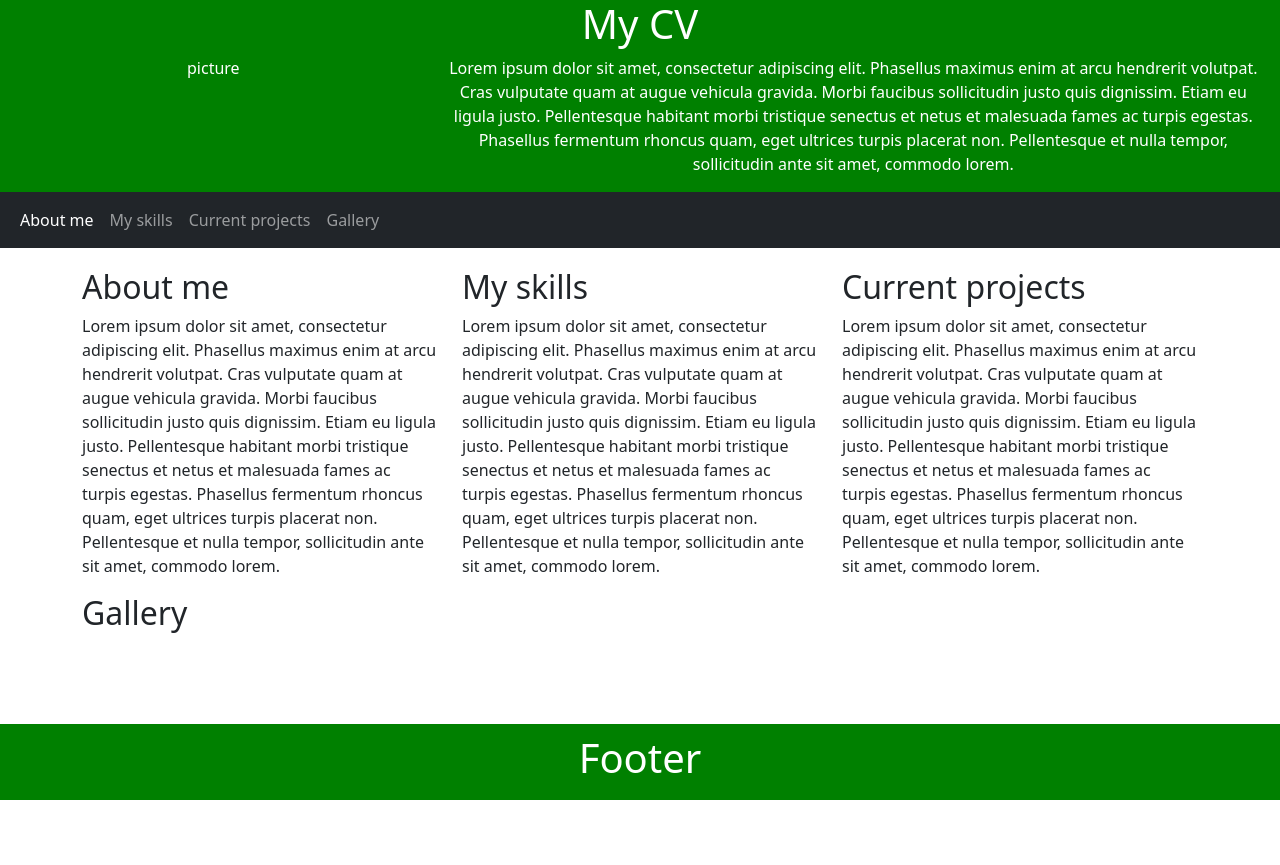
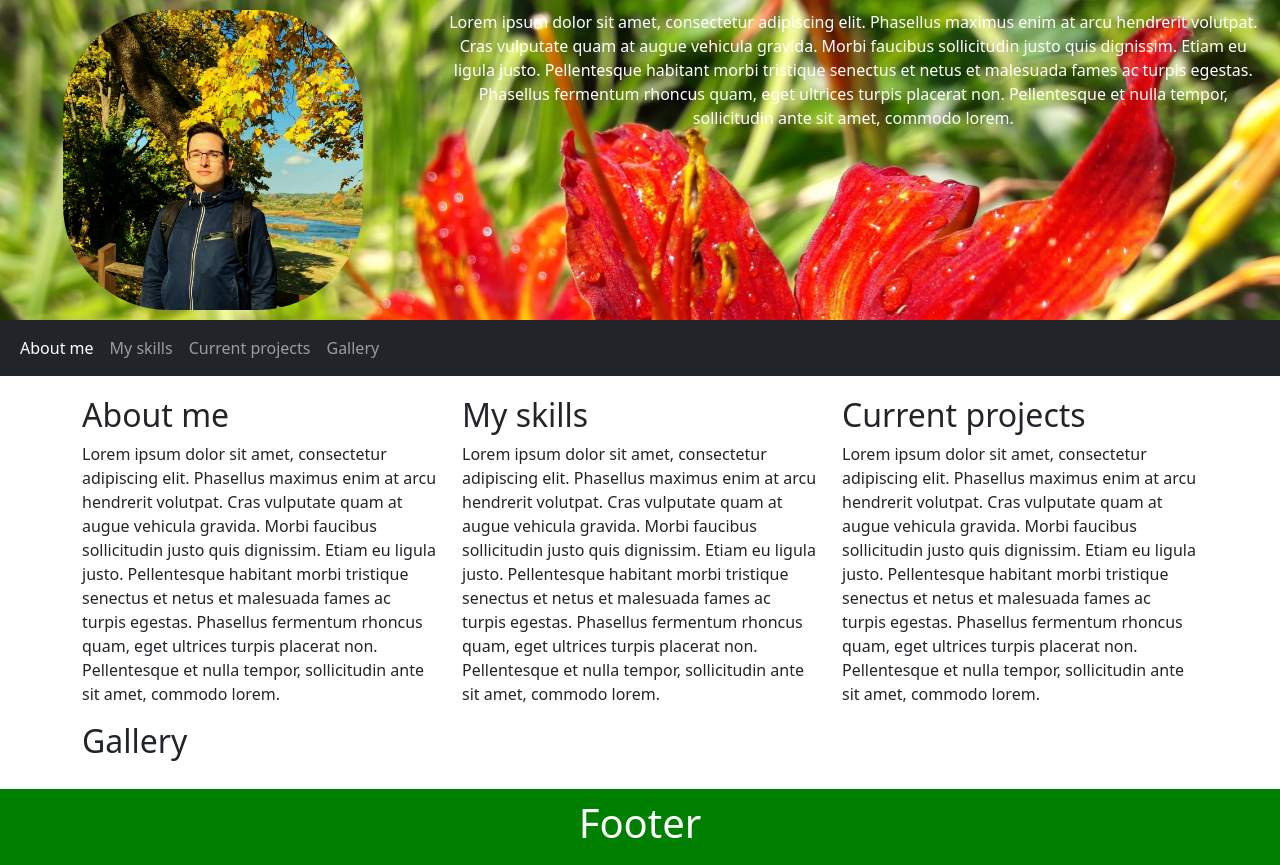
Before and after one commit to ArtisVansovics/my-CV, a plain HTML site: page index.html in a window 1280 px wide. Before the commit the page ends 800 px from the top, so only its background shows below. Drawn offline with nearby package versions, Linux system fonts and the light colour scheme.

Commit message:
Added more Bootstrap breakpoints and images to header

```diff
--- a/index.html
+++ b/index.html
@@ -9,13 +9,12 @@
     <title>My CV</title>
 </head>
 <body>
-  <header class="header container-fluid text-white text-center">
-    <h1 class="heading">My CV</h1>
+  <header class="container-fluid text-white text-center">
       <div class="row">
-        <div class="col-sm-4">
-          picture
+        <div class="col-sm-12 col-md-6 col-lg-4">
+          <img src="images/profile.jpg" class="img-fluid img-profile" alt="profile photo">
         </div>
-        <div class="col-sm-8">
+        <div class="col-sm-12 col-md-6 col-lg-8">
           <p> Lorem ipsum dolor sit amet, consectetur adipiscing elit. Phasellus maximus enim at arcu hendrerit volutpat. Cras vulputate quam at augue vehicula gravida. Morbi faucibus sollicitudin justo quis dignissim. Etiam eu ligula justo. Pellentesque habitant morbi tristique senectus et netus et malesuada fames ac turpis egestas. Phasellus fermentum rhoncus quam, eget ultrices turpis placerat non. Pellentesque et nulla tempor, sollicitudin ante sit amet, commodo lorem. </p>
         </div>
       </div>
@@ -42,15 +41,15 @@
 
   <main class="container">
     <div class="row">
-      <div class="col-sm-4">
+      <div class="col-sm-12 col-md-6 col-lg-4">
         <h2>About me</h2>
         <p> Lorem ipsum dolor sit amet, consectetur adipiscing elit. Phasellus maximus enim at arcu hendrerit volutpat. Cras vulputate quam at augue vehicula gravida. Morbi faucibus sollicitudin justo quis dignissim. Etiam eu ligula justo. Pellentesque habitant morbi tristique senectus et netus et malesuada fames ac turpis egestas. Phasellus fermentum rhoncus quam, eget ultrices turpis placerat non. Pellentesque et nulla tempor, sollicitudin ante sit amet, commodo lorem. </p>
       </div>
-      <div class="col-sm-4">
+      <div class="col-sm-12 col-md-6 col-lg-4">
         <h2>My skills</h2>
         <p> Lorem ipsum dolor sit amet, consectetur adipiscing elit. Phasellus maximus enim at arcu hendrerit volutpat. Cras vulputate quam at augue vehicula gravida. Morbi faucibus sollicitudin justo quis dignissim. Etiam eu ligula justo. Pellentesque habitant morbi tristique senectus et netus et malesuada fames ac turpis egestas. Phasellus fermentum rhoncus quam, eget ultrices turpis placerat non. Pellentesque et nulla tempor, sollicitudin ante sit amet, commodo lorem. </p>
       </div>
-      <div class="col-sm-4">
+      <div class="col-sm-12 col-md-6 col-lg-4">
         <h2>Current projects</h2>
         <p> Lorem ipsum dolor sit amet, consectetur adipiscing elit. Phasellus maximus enim at arcu hendrerit volutpat. Cras vulputate quam at augue vehicula gravida. Morbi faucibus sollicitudin justo quis dignissim. Etiam eu ligula justo. Pellentesque habitant morbi tristique senectus et netus et malesuada fames ac turpis egestas. Phasellus fermentum rhoncus quam, eget ultrices turpis placerat non. Pellentesque et nulla tempor, sollicitudin ante sit amet, commodo lorem. </p>
       </div>
@@ -62,7 +61,7 @@
     </div>
   </main>
 
-  <footer class="footer container-fluid text-white text-center">
+  <footer class="container-fluid text-white text-center">
     <h1>Footer</h1>
   </footer>
 </body>
--- a/style.css
+++ b/style.css
@@ -12,12 +12,22 @@ main {
   padding: 20px;
 }
 
-.header {
+header {
   background-color: green;
+  padding: 10px;
+  background-image: url('images/header-BG.jpg');
+  background-repeat: no-repeat;
+  background-size: cover;
+  background-attachment: fixed;
 }
 
-.footer {
+footer {
   flex-shrink: 0; /* 0 to prevent browsers from shrinking the content smaller than it's default minimum size */
   background-color: green;
   padding: 10px;
 }
+
+.img-profile {
+  border-radius: 35%;
+  max-width: 300px;
+}
```
Also changed, not shown: images/header-BG.jpg (added), images/profile.jpg (added).
